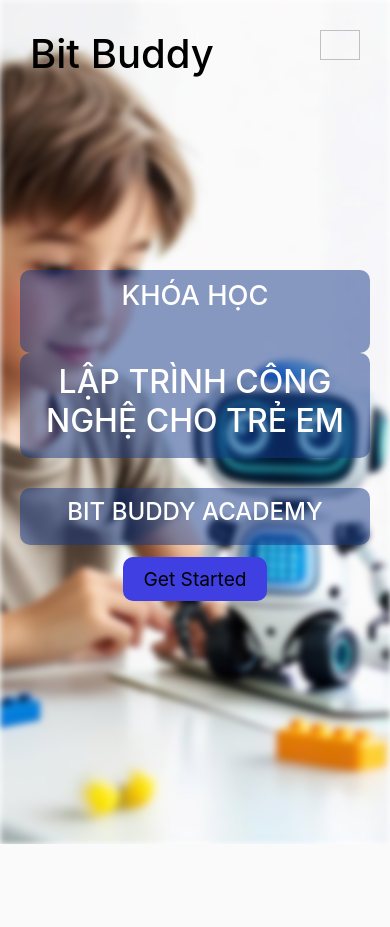
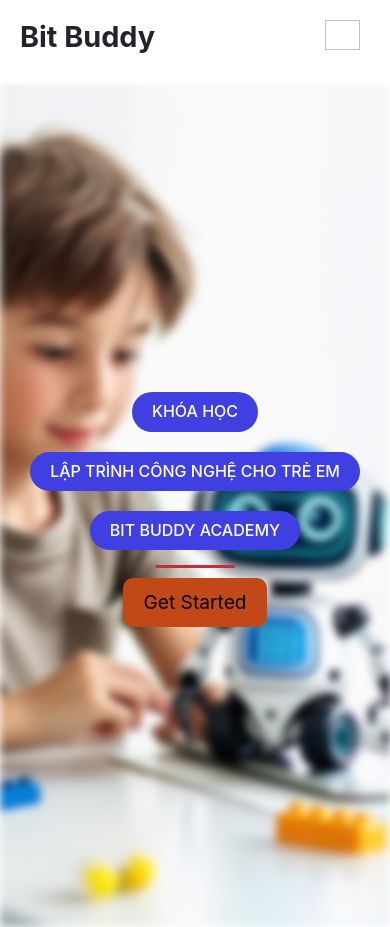
Before and after one commit to minhquang5014/bit-buddy-academy, a Flask app: page / in a window 390 px wide. Before the commit the page ends 844 px from the top, so only its background shows below. Run offline with Flask 3, Linux system fonts and the light colour scheme; some libraries are stand-ins or nearby versions.

Commit message:
making the first page

```diff
--- a/website/static/base.css
+++ b/website/static/base.css
@@ -1,78 +1,100 @@
 @import url('https://fonts.googleapis.com/css2?family=Poppins:wght@300;400;700&display=swap');
-
 ul {
     list-style: none;
+    transform: scale(0.5); /* Shrinks the whole <ul> */
+    transform-origin: center; /* Keeps scaling centered */
+}
+
+/* === Navbar Styles === */
+.navbar {
+    display: flex;
+    align-items: center;
+    justify-content: space-between;
+    width: 100%;
+    padding: 20px;
+    flex-wrap: nowrap; /* Prevents wrapping */
+    overflow: visible; /* Ensures items don't disappear */
+}
+
+.nav-links {
+    display: flex;
+    align-items: center;
+    flex-wrap: nowrap; /* Prevents list from collapsing */
+    gap: 20px; /* Adds space between list items */
+}
+
+.nav-links li {
+    white-space: nowrap; /* Prevents text from wrapping inside li */
+}
+
+.logo {
+    font-size: 1.8rem;
+    font-weight: bold;
 }
 
 .active {
     color: #fc036b;
-    text-decoration:underline;
     font-weight: bold;
-}
-
-.navbar {
-    position: absolute;
-    top: 0;
-    left: 0;
-    display: flex;
-    width: 100%;
-    justify-content: space-between;
-    padding: 20px;
-    color: black;
-}
-
-.nav-links{
-    display:flex;
-    align-items:center;
-}
-
-.nav-links li {
-    margin: 0 30px;
+    text-decoration: underline;
 }
 
 .contact {
     padding: 8px 15px;
     background-color: #fc036b;
     border-radius: 30px;
-    color: black;
+    color: white;
 }
+
+/* === Hamburger Menu (Mobile) === */
 .menu-icon {
-    position: absolute;
-    top: 30px;
-    right: 30px;
-    width: 40px;
+    display: none;
+    width: 35px;
     height: 30px;
     cursor: pointer;
-    color: black;
 }
 
-@media only screen and (max-width: 768px) {
-    .navbar {
-        justify-content: space-between;
-        padding: 0;
+@media only screen and (max-width: 900px) {
+    .menu-icon {
+        display: block;
+        position: absolute;
+        top: 20px;
+        right: 30px;
     }
-    .logo{
+
+    .nav-links {
         position: absolute;
-        top: 30px;
-        left: 30px;
+        top: 70px;
+        left: 0;
+        width: 100%;
+        flex-direction: column;
+        background: rgba(0, 0, 12, 0.9);
+        text-align: center;
+        padding: 20px 0;
+        display: none;
+        z-index: 1000;
     }
-    .nav-links {
-        flex-direction: column;
-        width: 100%;
-        height: 100vh;
-        justify-content: center;
-        background: darkblue;
-        margin-top: -900px;
-        transition: all 0.5s ease;
 
+    .nav-links li {
+        margin: 15px 0;
     }
+
     .mobile-menu {
-        margin-top: 0px;
+        display: flex;
     }
-    .nav-links li {
-        margin: 30px auto;
+
+    header {
+        height: 80vh;
     }
-    .contact {
-        display: none;
+
+    .introduction h2,
+    .introduction h3,
+    .introduction h4 {
+        font-size: 1rem;
+        padding: 8px 15px;
+    }
+
+    .ctn {
+        font-size: 0.9rem;
+        padding: 10px 20px;
     }
 }
--- a/website/static/style.css
+++ b/website/static/style.css
@@ -11,16 +11,17 @@
 }
 
 header {
-    width: 100vw;
+    width: 100%;
     height: 100vh;
-    position: relative;
     display: flex;
     align-items: center;
     justify-content: center;
+    text-align: center;
+    position: relative;
     overflow: hidden;
 }
 
-/* Blurred background */
+/* Blurred Background Image */
 header::before {
     content: "";
     position: absolute;
@@ -28,56 +29,61 @@
     left: 0;
     width: 100%;
     height: 100%;
-    background-image: url(./anh_1.png);
-    background-size: cover;
-    background-position: bottom;
-    filter: blur(3px); /* Adjust blur strength */
+    background: url('/static/anh_1.png') no-repeat center center/cover;
+    filter: blur(4px);
     z-index: -1;
 }
 
+/* === Text Styling === */
 .header-content {
-    color: rgb(0, 0, 0);
+    color: white;
+}
+
+.introduction {
+    display: flex;
+    flex-direction: column;
+    align-items: center;
     text-align: center;
 }
 
-.introduction {
-    text-align: center;
-    color: white;
-    padding: 20px;
-}
-
-.introduction div {
-    background: rgba(20, 57, 136, 0.5); /* Dark semi-transparent background */
-    padding: 10px;
-    border-radius: 10px;
-    /* display: inline-block; */
-}
-
-.introduction .bit-buddy-academy {
-    margin-top: 30px;
-    padding: 10px;
-}
-
-.header-content h2 {
-    font-size: 4min;
+.introduction h2,
+.introduction h3,
+.introduction h4 {
+    display: block; /* Ensures each element is on a new line */
+    width: fit-content; /* Adjust width based on content */
+    padding: 10px 20px;
+    border-radius: 30px;
+    background-color: rgb(63, 63, 226);
+    margin: 10px 0;
 }
 
 .line {
     height: 3px;
-    width: 70px;
+    width: 80px;
     background-color: rgb(190, 48, 60);
-    margin: 10px auto;
+    margin: 5px auto;
     border-radius: 5px;
 }
 
-.header-content h1 {
-    font-size: 7vmin;
-    margin-bottom: 30px;
+/* === Call-to-Action Button === */
+.ctn {
+    display: inline-block;
+    padding: 12px 25px;
+    background-color: rgb(194, 72, 23);
+    color: white;
+    font-size: 1rem;
+    border-radius: 10px;
+    margin-top: 5px;
+    transition: 0.3s;
+}
+
+.ctn:hover {
+    background-color: rgb(220, 40, 40);
 }
 
 .header-content a {
     padding: 10px 20px;
-    background-color: rgb(63, 63, 226);
+    background-color: rgb(194, 72, 23);
     color: black;
     border-radius: 5px;
     font-size: 1.2rem;
--- a/website/templates/base.html
+++ b/website/templates/base.html
@@ -39,9 +39,10 @@
         {% block content %}{% endblock %}
         <script>
             const menuBtn = document.querySelector('.menu-icon');
-            const navlinks = document.querySelector('.nav-links');
+            const navLinks = document.querySelector('.nav-links');
+
             menuBtn.addEventListener('click', () => {
-                navlinks.classList.toggle('mobile-manu');
+                navLinks.classList.toggle('mobile-menu');
             });
         </script>
     </body>
--- a/website/templates/home.html
+++ b/website/templates/home.html
@@ -4,7 +4,7 @@
 {% block styles %}
 <link rel="stylesheet" href="{{ url_for('static', filename='style.css') }}">
 <link href='https://unpkg.com/boxicons@2.1.4/css/boxicons.min.css' rel='stylesheet'>
-<!-- <link rel="stylesheet" href="/static/style.css"> -->
+<link rel="stylesheet" href="/static/style.css">
 {% endblock %}
 
 {% block content %}
@@ -12,17 +12,11 @@
 
     <div class="header-content">
         <div class="introduction">
-            <div class="khoa-hoc">
-                <h1>KHÓA HỌC</h1>
-            </div>
-            <div class="laptring">
-               <h2>LẬP TRÌNH CÔNG NGHỆ CHO TRẺ EM</h2>
-            </div>
-            <div class="bit-buddy-academy">
-                <h4>BIT BUDDY ACADEMY</h4>
-            </div>
+            <h2>KHÓA HỌC</h2>
+            <h3>LẬP TRÌNH CÔNG NGHỆ CHO TRẺ EM</h3>
+            <h4>BIT BUDDY ACADEMY</h4>
         </div>
-        <!-- <div class="line"></div> -->
+        <div class="line"></div>
         <a href="" class="ctn">Get Started</a>
     </div>
 </header>
```
Also changed, not shown: website/static/test/test.css (added, +194 -0 lines), website/static/test/test.html (added, +42 -0 lines).
